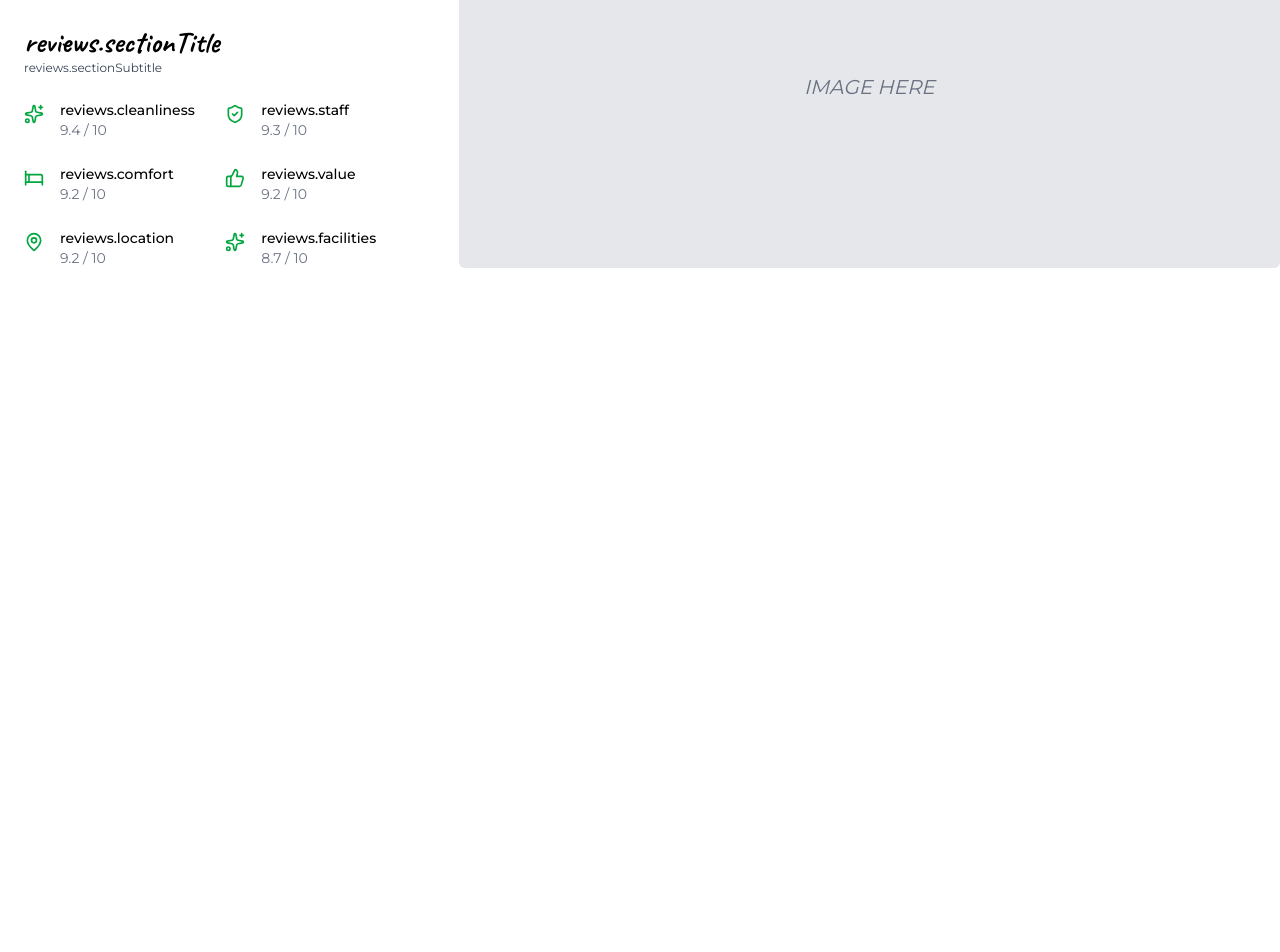
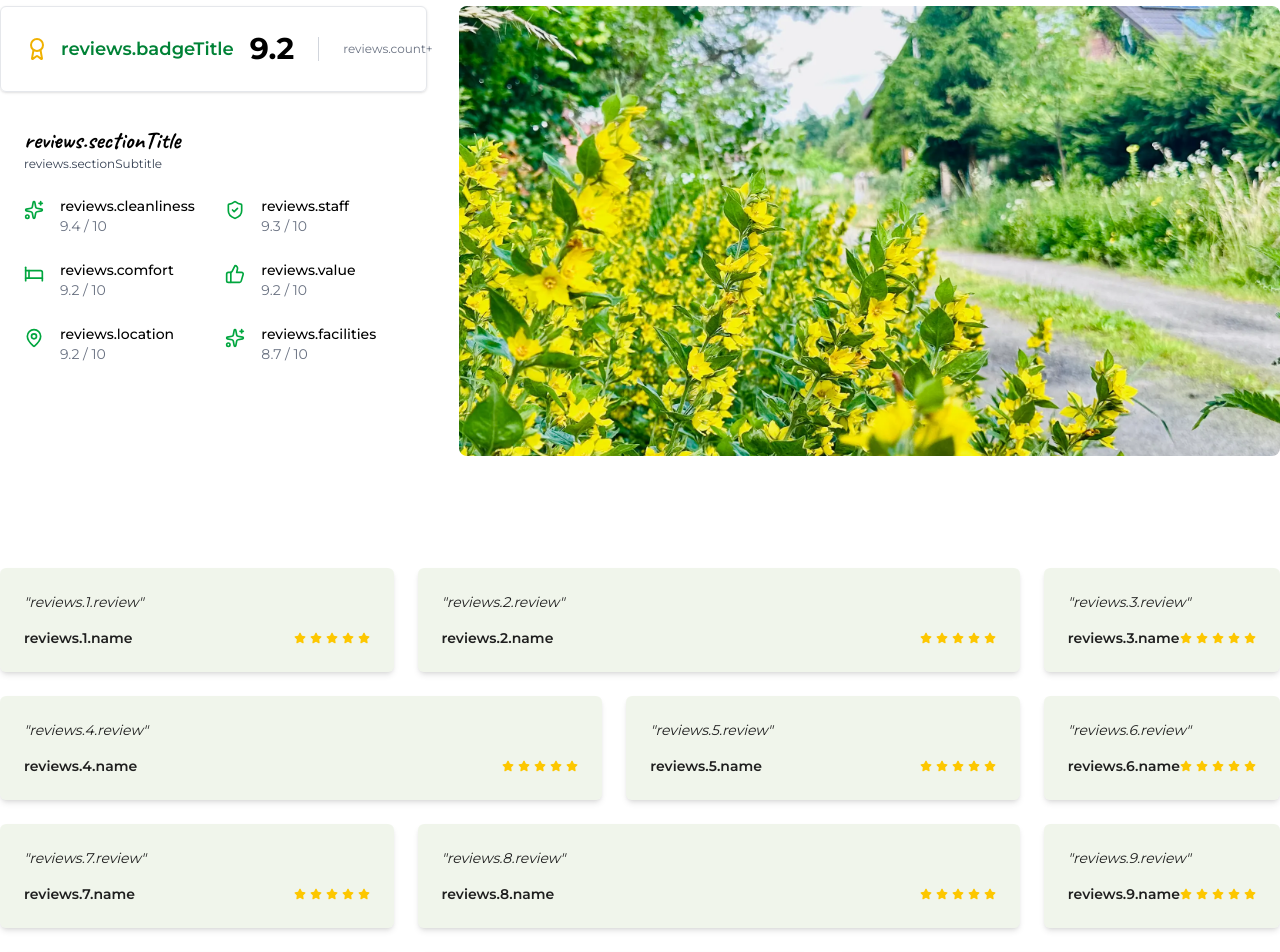
Before and after one commit to dawidglap/dziewanna, a Next.js app: page /en/noclegi in a window 1280 px wide. Shown: the part 2300-3252 px from the top of the page. Before the commit the page ends 2616 px from the top, so only its background shows below. Built offline with nearby package versions, Linux system fonts and the light colour scheme.

Commit message:
reviews ready

```diff
--- a/messages/pl.json
+++ b/messages/pl.json
@@ -189,15 +189,72 @@
         }
     },
     "reviews": {
+        "globalTitle": "Co mówią nasi goście?",
         "badgeTitle": "Goście polecają",
         "count": "{count} opinii",
         "sectionTitle": "Goście oceniają nas na {score}",
-        "sectionSubtitle": "Prawdziwe opinie naszych odwiedzających – {count} razy dziękowano nam za gościnność",
+        "sectionSubtitle": "Prawdziwe opinie naszych odwiedzających, {count}+ razy dziękowano nam za gościnność",
         "cleanliness": "Nieskazitelna czystość",
         "staff": "Serdeczna i pomocna obsługa",
         "comfort": "Wygoda i domowa atmosfera",
         "value": "Świetna jakość w rozsądnej cenie",
         "location": "Idealna lokalizacja wśród natury",
-        "facilities": "Udogodnienia, które robią różnicę"
+        "facilities": "Udogodnienia, które robią różnicę",
+        "1": {
+            "review": "Great location - hidden in the forest and fields, close to the sea. Property is intriguing and has got some nice surprises",
+            "name": "Marek z Poznania"
+        },
+        "2": {
+            "review": "Byłam w Dziewannie drugi raz i pewnie jeszcze wrócę. To miejsce idealne aby zrobić sobie reset od cywilizacji. Na miejscu jest wszystko co potrzebne, dzieci też się nudzić nie będą (basen). Klimatyczne miejsce.",
+            "name": "Kasia z Sopotu"
+        },
+        "4": {
+            "review": "Bardzo klimatyczne miejsce, świetna okolica na spacery. Blisko do miasta oraz nad morze. Pokoje czyściutkie i zadbane, a właściciele najlepsi na świecie!",
+            "name": "Łukasz z Poznania"
+        },
+        "3": {
+            "review": "Piękna lokalizacja, cisza, spokój, blisko do wielu pięknych tras wycieczkowych",
+            "name": "Ania z Bydgoszczy"
+        },
+        "5": {
+            "review": "Dom z duszą z pięknym ogrodem, basenem, biegającymi kózkami. W okolicy lasy pełne grzybów, blisko do urokliwych plaż. Wspaniali gospodarze z pasją.",
+            "name": "Wojtek z Zakopanego"
+        },
+        "10": {
+            "review": "Accommodation has a quiet location, hosts very friendly and helpful, delicious breakfast, communication was also possible in German",
+            "name": "Monika z Hamburga"
+        },
+        "7": {
+            "review": "Wspaniałe miejsce w środku lasu. Fantastyczna, pomocna, miła Właścicielka, Dobre śniadania, super atmosfera. Rozsądna odległość do koncertowej Doliny Charlotty i Słowińskiego Parku Narodowego. Gorąco polecam",
+            "name": "Agnieszka z Olsztyna"
+        },
+        "11": {
+            "review": "Super spokojjna okolica, naokoło lasy. Miejsce dla ludzi uciekających od miejskiego zgiełku. Pokoje duże,przestronne,czyste. Polecam.",
+            "name": "Jan z Zielonej Góry"
+        },
+        "9": {
+            "review": "Miejsce dla miłośników ciszy i spokoju. Przemili gospodarze, śniadanie przepyszne przygotowane z lokalnych produktów. Serdecznie polecam.",
+            "name": "Sylwia z Torunia"
+        },
+        "6": {
+            "review": "Czysto, cicho, blisko do natury, spokojnie, klimatycznie i relaksująco. Magia!",
+            "name": "Justyna z Rzeszowa"
+        },
+        "8": {
+            "review": "Wyjątkowy obiekt w sercu lasu. Spokój , przepięknie zagospodarowane otoczenie , kontakt z przyrodą , są nawet kózki. Jeśli ktoś nie lubi długich spacerów po lesie na miejscu spokojnie odpocznie w ogrodzie, z książką w ręku lub grillując. Pokoje w fantastycznie zrewitalizowanym obiekcie gospodarczym z ogromnym salonem na wspólne posiłki czy spotkania. Nawiasem mówiąc dawno nie jadłem taki wspaniałego domowego śniadania. Dziewanna może przyjmować zarówno poszukujących spokoju samotników jak i duże grupy. Ogólnie nie odczuwa się \"wrażenia hotelu\" tylko domowy klimat , chociażby poprzez aranżację apartamentów. Co by nie pisać i tak najważniejsi są rewelacyjni gospodarze: życzliwi, bardzo sympatyczni, zawsze do dyspozycji po prostu normalni. Gorąco polecam.",
+            "name": "Grzegorz z Krakowa"
+        },
+        "12": {
+            "review": "Bardzo fajne, klimatyczne miejsce. Spędziłem dwie noce. Bylo bardzo komfortowo - wszystko co powinno być było (dobrze wyposażona kuchnia). Małe dzieci można bez strachu puścić, żeby biegały. Kilka zwierząt - koty, psy i kozy które robią dodatkowy klimat i atrakcje. Z małym dzieckiem znalazłem wszystko co było potrzebne. Polecam.",
+            "name": "Tomek z Bielawy"
+        },
+        "13": {
+            "review": "Przepięknie usytuowana agroturystyka niedaleko Słupska. Wspaniały, duży ogród z miejscem na ognisko. Przemili i bardzo pomocni właściciele. Jeśli szukasz cichego, spokojnego miejsca na odpoczynek to Dziewanna to strzał w dziesiątkę.",
+            "name": "Tomasz z Wolsztyna"
+        },
+        "14": {
+            "review": "Bardzo klimatyczne miejsce, las, pola, wypoczynek, reset od cywilizacji. Tylko cykanie świerszczy naokoło. Na miejscu wszelkie potrzebne udogodnienia.",
+            "name": "Basia z Zielonej Góry"
+        }
     }
 }
--- a/src/app/[locale]/noclegi/page.tsx
+++ b/src/app/[locale]/noclegi/page.tsx
@@ -5,6 +5,7 @@ import HeroNoclegi from "@/components/HeroNoclegi";
 import Apartaments from "@/components/Apartaments";
 import Facilities from "../../../components/Facilities/Facilities"
 import HeaderReviewsApt from "@/components/HeaderReviewsApt";
+import Reviews from "@/components/Reviews";
 
 export const metadata: Metadata = {
   title: "Dziewanna – noclegi z duszą w sercu Pomorza",
@@ -22,6 +23,7 @@ export default function NoclegiPage() {
       <Facilities />
       <Apartaments />
       <HeaderReviewsApt />
+      <Reviews />
 
     </>
   );
--- a/src/components/HeaderReviewsApt.tsx
+++ b/src/components/HeaderReviewsApt.tsx
@@ -2,7 +2,6 @@
 
 import { useTranslations } from 'next-intl';
 import {
-  Star,
   ThumbsUp,
   Sparkles,
   ShieldCheck,
@@ -10,12 +9,18 @@ import {
   MapPin,
   Award,
 } from 'lucide-react';
+import Image from 'next/image';
 
 export default function HeaderReviewsApt() {
   const t = useTranslations();
 
   return (
-    <section className=" py-12 px-4 sm:px-8 xl:px-0 max-w-7xl mx-auto ">
+    <section className="py-12 px-4 sm:px-8 xl:px-0 max-w-7xl mx-auto">
+      {/* Titolo globale della sezione */}
+      <h2 className="text-3xl sm:text-6xl font-bold mb-10 text-center sm:text-left">
+        {t('reviews.globalTitle')}
+      </h2>
+
       {/* Wrapper per layout flessibile */}
       <div className="flex flex-col xl:flex-row gap-8">
         {/* CARD REVIEWS */}
@@ -31,7 +36,7 @@ export default function HeaderReviewsApt() {
               <div className="text-3xl font-bold text-black">9.2</div>
               <div className="h-6 border-l border-gray-300" />
               <div className="text-xs text-gray-500">
-                {t('reviews.count', { count: 48 })}
+                {t('reviews.count', { count: 50 })}+
               </div>
             </div>
           </div>
@@ -39,19 +44,13 @@ export default function HeaderReviewsApt() {
           {/* Header titolo + voto */}
           <div className="px-6 flex flex-col sm:flex-row sm:items-center sm:justify-between mb-6 gap-4">
             <div>
-              <h2 className="text-3xl font-bold">
+              <h3 className="text-2xl font-bold">
                 {t('reviews.sectionTitle', { score: '9.2/10' })}
-              </h2>
+              </h3>
               <p className="text-gray-700 text-xs">
-                {t('reviews.sectionSubtitle', { count: 48 })}
+                {t('reviews.sectionSubtitle', { count: 50 })}
               </p>
             </div>
-
-            {/* <div className="flex items-center gap-2">
-              <Star className="text-blue-600 w-6 h-6" />
-              <span className="text-xl font-semibold">9.2</span>
-              <span className="text-gray-500 text-sm">/ 10</span>
-            </div> */}
           </div>
 
           {/* Highlighted review points */}
@@ -89,11 +88,16 @@ export default function HeaderReviewsApt() {
           </div>
         </div>
 
-        {/* IMMAGINE – placeholder per ora */}
-        <div className="hidden xl:block xl:w-2/3 rounded-md overflow-hidden">
-          <div className="w-full h-full bg-gray-200 flex items-center justify-center text-gray-500 text-xl italic">
-            {/* Sostituisci con <Image /> */}
-            IMAGE HERE
+        {/* IMMAGINE – responsive */}
+        <div className="xl:block xl:w-2/3 rounded-md overflow-hidden">
+          <div className="relative w-full h-[200px] sm:h-[280px] xl:h-[450px] rounded-lg overflow-hidden">
+            <Image
+              src="/reviewsHero.webp"
+              alt={t('reviews.placeholderAlt')}
+              fill
+              className="object-cover"
+              priority
+            />
           </div>
         </div>
       </div>
--- /dev/null
+++ b/src/components/Reviews.tsx
@@ -0,0 +1,142 @@
+'use client';
+
+import { useEffect, useRef } from 'react';
+import { motion, useAnimation } from 'framer-motion';
+import { useTranslations } from 'next-intl';
+import { FaStar } from 'react-icons/fa6';
+
+const Reviews = () => {
+  const controls = useAnimation();
+  const ref = useRef<HTMLDivElement>(null);
+  const t = useTranslations();
+
+  const containerVariants = {
+    hidden: { opacity: 0, y: 20 },
+    visible: {
+      opacity: 1,
+      y: 0,
+      transition: { staggerChildren: 0.2, duration: 0.4 }
+    }
+  };
+
+  const itemVariants = {
+    hidden: { opacity: 0, y: 20 },
+    visible: { opacity: 1, y: 0 }
+  };
+
+  useEffect(() => {
+    const observer = new IntersectionObserver(
+      ([entry]) => {
+        if (entry.isIntersecting) {
+          controls.start('visible');
+          observer.disconnect();
+        }
+      },
+      { threshold: 0.1 }
+    );
+
+    if (ref.current) {
+      observer.observe(ref.current);
+    }
+
+    return () => {
+      observer.disconnect();
+    };
+  }, [controls]);
+
+  return (
+    <motion.section
+      id="reviews"
+      ref={ref}
+      initial="hidden"
+      animate={controls}
+      variants={containerVariants}
+      className="mx-auto max-w-7xl px-6 sm:px-8 xl:px-0 py-16 "
+    >
+      {/* Titolo sezione */}
+      {/* <div className="mb-12 text-center">
+        <h2 className="text-4xl font-bold text-[#1F1F1F]">
+          {t('header.title')}
+        </h2>
+        <p className="mt-4 text-lg text-gray-600">{t('header.subtitle')}</p>
+      </div> */}
+
+      {/* Desktop Layout */}
+      <div
+        className="hidden gap-6 md:grid md:grid-cols-6"
+        style={{
+          gridTemplateColumns: 'repeat(6, 1fr)',
+          gridTemplateAreas: `
+            "a a b b b c"
+            "d d d e e f"
+            "g g h h h i"
+            "j j k k l l"
+            "m m n n o o"
+          `
+        }}
+      >
+        {Array.from({ length: 14 }).map((_, index) => {
+          const areaMap = [
+            'a',
+            'b',
+            'c',
+            'd',
+            'e',
+            'f',
+            'g',
+            'h',
+            'i',
+            'j',
+            'k',
+            'l',
+            'm',
+            'n'
+          ];
+          const area = areaMap[index];
+
+          return (
+            <motion.div
+              key={index}
+              className="relative flex flex-col rounded-md bg-[#b2cd9c]/20 p-6 text-sm text-[#1F1F1F] shadow-md transition hover:scale-[1.02]"
+              style={{ gridArea: area }}
+              variants={itemVariants}
+            >
+              <p className="mb-4 italic">&quot;{t(`reviews.${index + 1}.review`)}&quot;</p>
+              <div className="mt-auto flex items-center justify-between">
+                <p className="font-semibold">{t(`reviews.${index + 1}.name`)}</p>
+                <div className="flex items-center gap-1">
+                  {[...Array(5)].map((_, i) => (
+                    <FaStar key={i} className="text-yellow-400 text-xs" />
+                  ))}
+                </div>
+              </div>
+            </motion.div>
+          );
+        })}
+      </div>
+
+      {/* Mobile Layout */}
+      <div className="flex flex-col gap-6 md:hidden">
+        {Array.from({ length: 14 }).map((_, index) => (
+          <motion.div
+            key={index}
+            className="relative flex flex-col rounded-md bg-white p-6 text-sm text-[#1F1F1F] shadow-md transition hover:scale-[1.02]"
+            variants={itemVariants}
+          >
+            <p className="mb-4 italic">"{t(`reviews.${index + 1}.review`)}"</p>
+            <div className="mt-auto flex items-center justify-between">
+              <p className="font-semibold">{t(`reviews.${index + 1}.name`)}</p>
+              <div className="flex items-center gap-1">
+                {[...Array(5)].map((_, i) => (
+                  <FaStar key={i} className="text-yellow-400 text-xs" />
+                ))}
+              </div>
+            </div>
+          </motion.div>
+        ))}
+      </div>
+    </motion.section>
+  );
+};
+
+export default Reviews;
```
Also changed, not shown: public/reviewsHero.webp (added).
